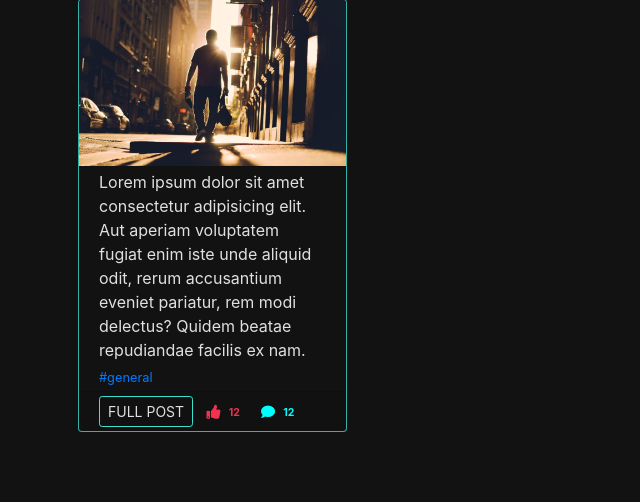
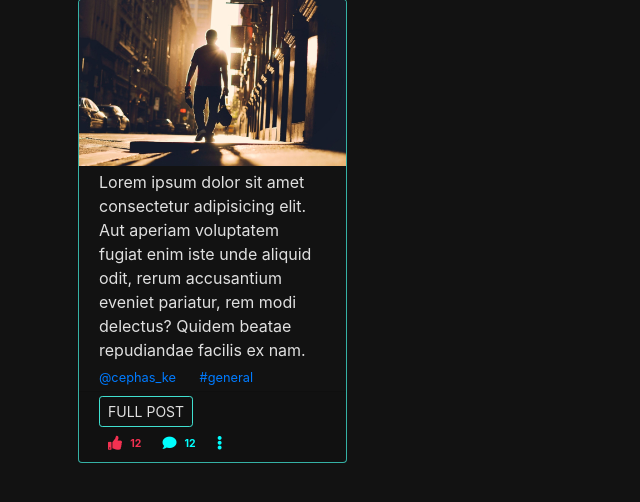
Before and after one commit to cephaske254/flask-blog, a Flask app: page /blog/ in a window 1280 px wide. Shown: the part 65-567 px from the top of the page, without its empty margins (0-640 px from the left). Run offline with Flask 2, Linux system fonts and the light colour scheme; some libraries are stand-ins or nearby versions.

Commit message:
added options button

```diff
--- a/app/templates/blog/index.html
+++ b/app/templates/blog/index.html
@@ -11,6 +11,7 @@
                             Lorem ipsum dolor sit amet consectetur adipisicing elit. Aut aperiam voluptatem fugiat enim iste unde aliquid odit, rerum accusantium eveniet pariatur, rem modi delectus? Quidem beatae repudiandae facilis ex nam.
                         </div>
                         <div class="card-subtitle small">
+                            <a href="#" class="card-link">@cephas_ke</a>
                             <a href="#" class="card-link">#general</a>
                         </div>
                     </div>
@@ -26,6 +27,9 @@
                             <i class="fas fa-comment"></i>
                             <span class="badge">12</span>
                         </span>
+                        <span class="btn btn-sm options">
+                            <i class="fas fa-ellipsis-v"></i>
+                        </span>
                     </div>
                 </div>
             </div>
```
Also changed, not shown: app/templates/blog/new_tag.html (+7 -5 lines), app/templates/blog/new_post.html (line endings or trailing spaces).
